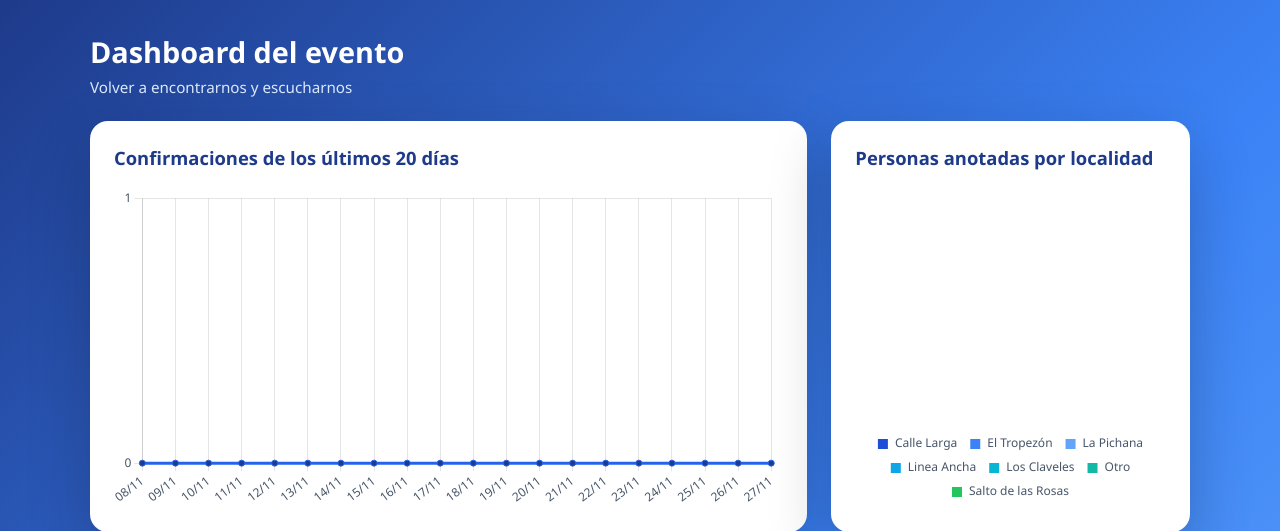
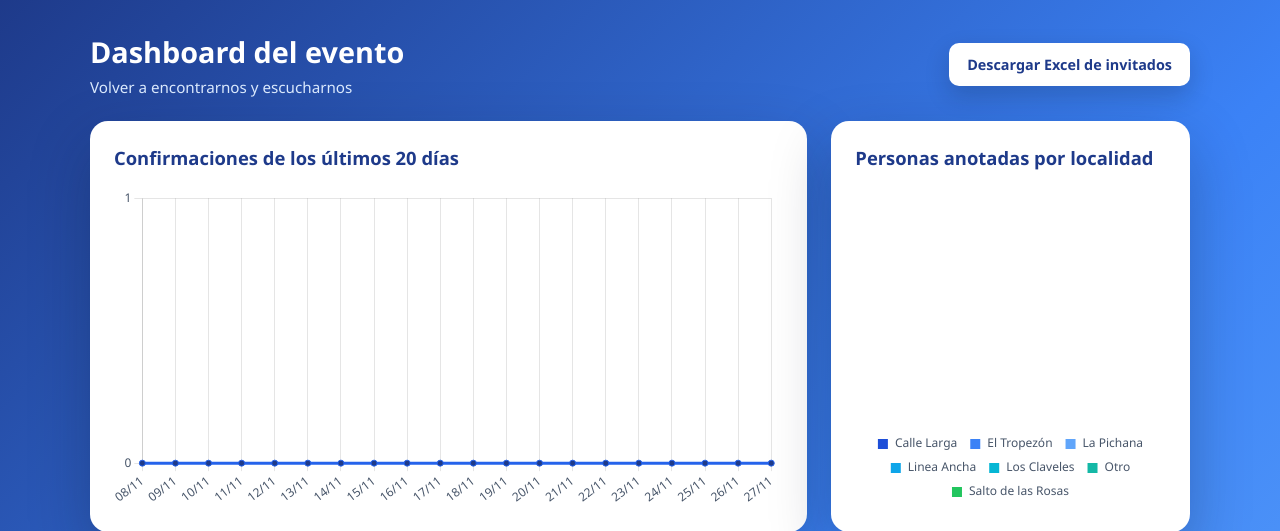
Before and after one commit to BrunoFenyx/invitacion, a Django app: page /dashboard/ in a window 1280 px wide. Shown: the top 531 px of the page. Run offline with Django 5.2, Linux system fonts and the light colour scheme; a user stored in the database is signed in; data comes from the database, SQL or seed files in the repository; both versions use the stored data as it was after the commit; data that the repository does not hold is empty.

Commit message:
Botón de excels agregado

```diff
--- a/confirmaciones/templates/confirmaciones/dashboard.html
+++ b/confirmaciones/templates/confirmaciones/dashboard.html
@@ -28,6 +28,35 @@
         header {
             margin-bottom: 24px;
             color: #ffffff;
+        }
+
+        header .top {
+            display: flex;
+            align-items: center;
+            justify-content: space-between;
+            gap: 16px;
+            flex-wrap: wrap;
+        }
+
+        .btn-export {
+            display: inline-block;
+            padding: 12px 18px;
+            border-radius: 10px;
+            background: #ffffff;
+            color: #1e3a8a;
+            font-size: 0.9rem;
+            font-weight: 700;
+            text-decoration: none;
+            box-shadow: 0 10px 24px rgba(15, 23, 42, 0.2);
+            transition: background 0.15s, transform 0.1s;
+        }
+
+        .btn-export:hover {
+            background: #eff6ff;
+        }
+
+        .btn-export:active {
+            transform: scale(0.99);
         }
 
         header h1 {
@@ -141,8 +170,15 @@
 <body>
     <div class="layout">
         <header>
-            <h1>Dashboard del evento</h1>
-            <p>Volver a encontrarnos y escucharnos</p>
+            <div class="top">
+                <div>
+                    <h1>Dashboard del evento</h1>
+                    <p>Volver a encontrarnos y escucharnos</p>
+                </div>
+                <a class="btn-export" href="{% url 'confirmaciones:exportar_invitados' %}">
+                    Descargar Excel de invitados
+                </a>
+            </div>
         </header>
 
         {% if messages %}
--- a/confirmaciones/urls.py
+++ b/confirmaciones/urls.py
@@ -7,4 +7,9 @@ app_name = "confirmaciones"
 urlpatterns = [
     path("", views.confirmacion, name="confirmacion"),
     path("dashboard/", views.dashboard, name="dashboard"),
+    path(
+        "dashboard/exportar/",
+        views.exportar_invitados,
+        name="exportar_invitados",
+    ),
 ]
--- a/confirmaciones/views.py
+++ b/confirmaciones/views.py
@@ -3,8 +3,11 @@ from datetime import timedelta
 from django.contrib import messages
 from django.db.models import Count, Q
 from django.db.models.functions import TruncDate
+from django.http import HttpResponse
 from django.shortcuts import redirect, render
 from django.utils import timezone
+from openpyxl import Workbook
+from openpyxl.styles import Font
 
 from .forms import InvitadoForm
 from .models import Invitado, Localidad
@@ -67,3 +70,54 @@ def dashboard(request):
         "localidades_datos": [localidad.confirmados for localidad in localidades],
     }
     return render(request, "confirmaciones/dashboard.html", contexto)
+
+
+def exportar_invitados(request):
+    if not _es_staff(request):
+        return redirect("confirmaciones:confirmacion")
+
+    workbook = Workbook()
+    hoja = workbook.active
+    hoja.title = "Invitados"
+
+    encabezados = [
+        "Nombre y apellido",
+        "Teléfono",
+        "Localidad",
+        "¿Necesita movilidad?",
+        "¿Puede acercar a alguien?",
+        "Personas que puede llevar",
+        "Pregunta",
+        "Fecha de confirmación",
+    ]
+    hoja.append(encabezados)
+    for celda in hoja[1]:
+        celda.font = Font(bold=True)
+
+    for invitado in Invitado.objects.select_related("vive_en").order_by("nombre"):
+        hoja.append(
+            [
+                invitado.nombre,
+                invitado.telefono or "",
+                invitado.vive_en.nombre,
+                "Sí" if invitado.necesita_movilidad else "No",
+                "Sí" if invitado.puede_acercar else "No",
+                invitado.lleva_personas,
+                invitado.pregunta,
+                timezone.localtime(invitado.confirmado_en).strftime("%d/%m/%Y %H:%M"),
+            ]
+        )
+
+    anchos = [28, 18, 20, 20, 26, 24, 50, 20]
+    for indice, ancho in enumerate(anchos, start=1):
+        hoja.column_dimensions[chr(64 + indice)].width = ancho
+
+    respuesta = HttpResponse(
+        content_type=(
+            "application/vnd.openxmlformats-officedocument.spreadsheetml.sheet"
+        )
+    )
+    nombre = f"invitados_{timezone.localdate():%Y%m%d}.xlsx"
+    respuesta["Content-Disposition"] = f'attachment; filename="{nombre}"'
+    workbook.save(respuesta)
+    return respuesta
--- a/requirements.txt
+++ b/requirements.txt
@@ -1,5 +1,6 @@
 Django==5.2
 gunicorn==26.2.0
+openpyxl==3.1.5
 whitenoise==6.8.2
 dj-database-url
 psycopg[binary]
```
Also changed, not shown: db.sqlite3.
